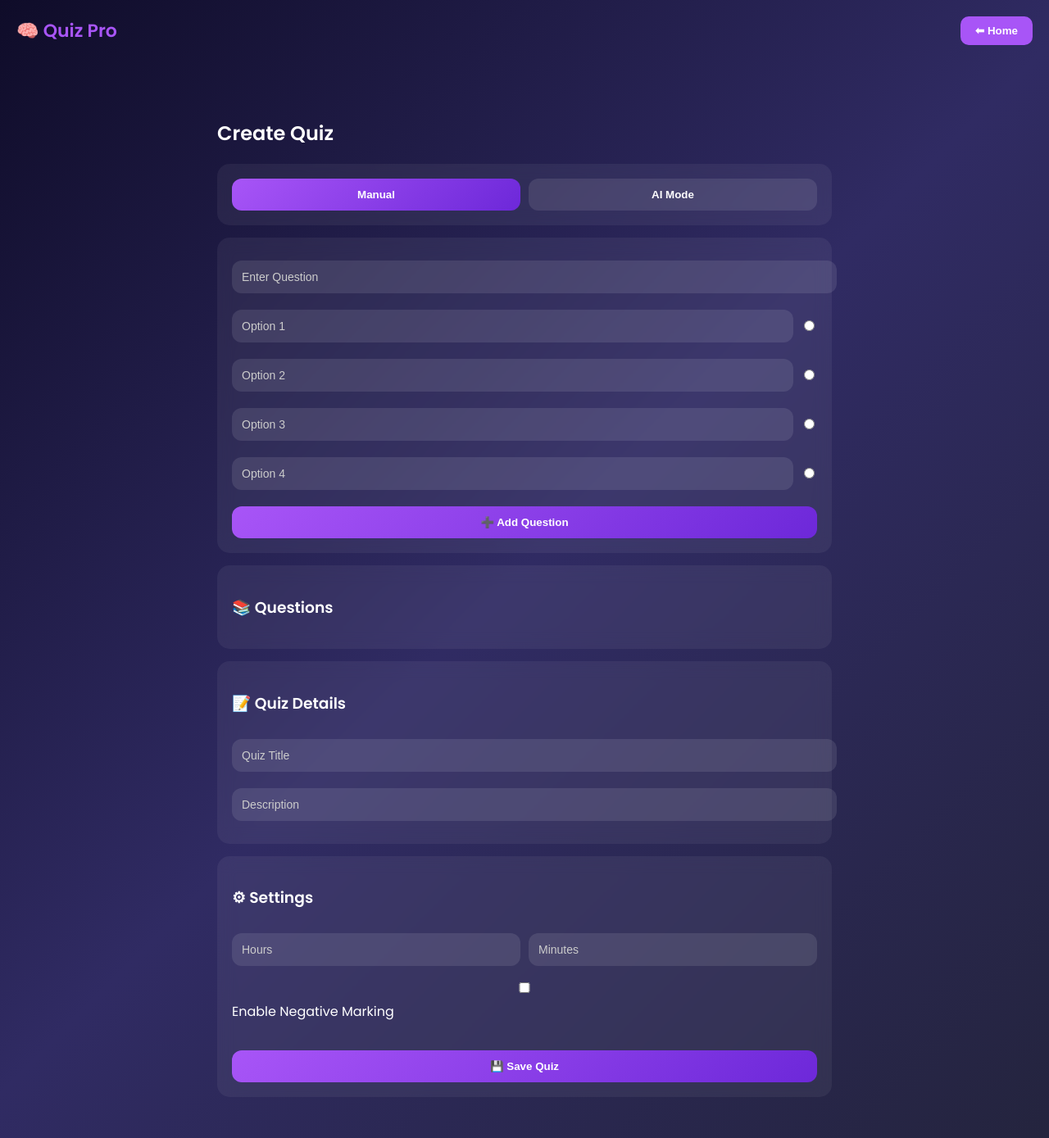
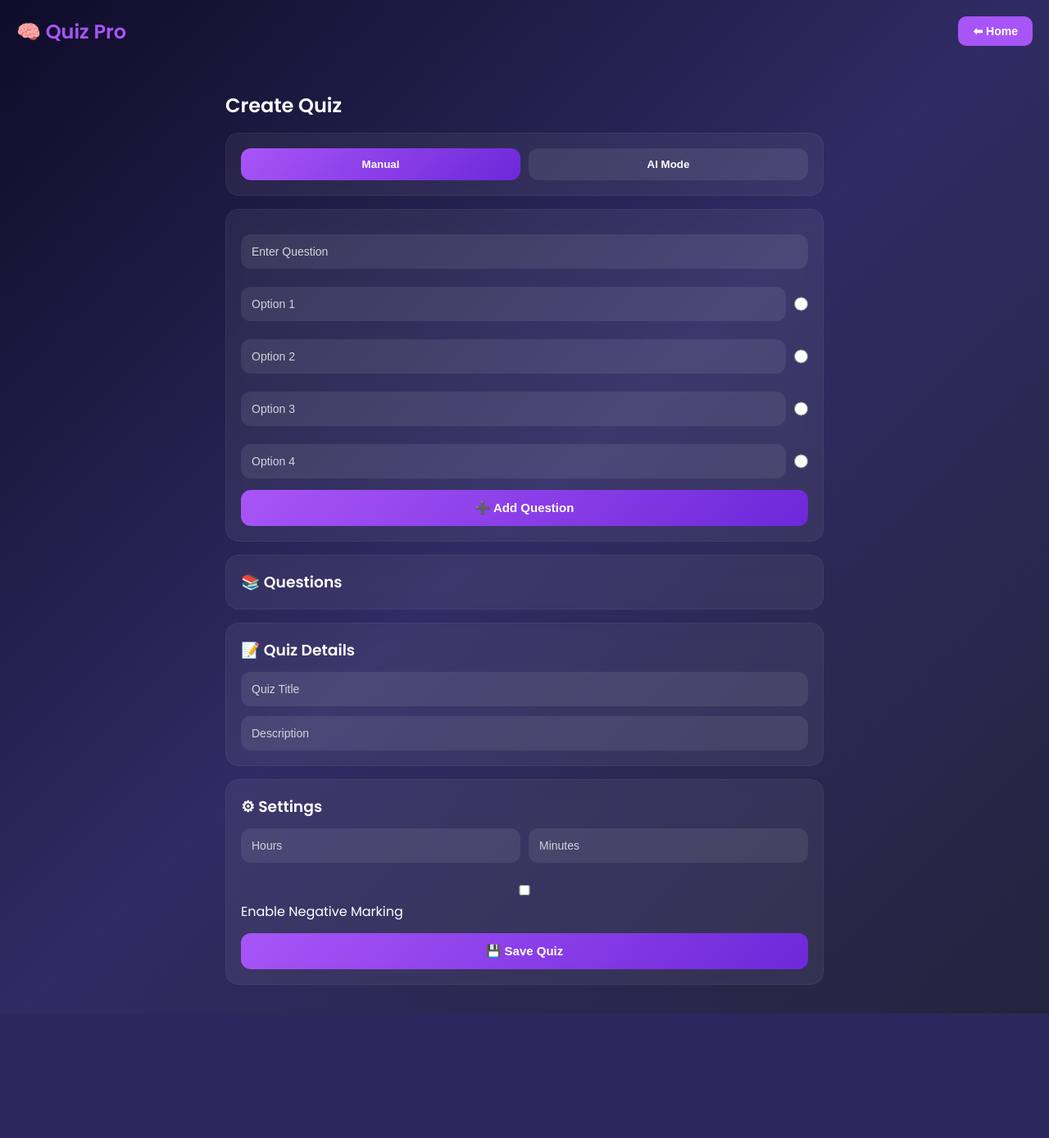
Before and after one commit to madiha09shaikh-sys/Quiz-Creator-Hub, a Flask app: page /create in a window 1280 px wide. Shown: the whole page at 82% size. After the commit the page ends 1237 px from the top, so only its background shows below. Run offline with Flask 3, Linux system fonts and the light colour scheme; the visitor is signed in with stand-in values (Sample User, id 1).

Commit message:
Update create_quiz.html

```diff
--- a/templates/create_quiz.html
+++ b/templates/create_quiz.html
@@ -14,12 +14,20 @@ rel="stylesheet">
 
 <style>
 
+*{
+    margin:0;
+    padding:0;
+    box-sizing:border-box;
+}
+
 body{
-    margin:0;
     font-family:'Poppins',sans-serif;
     background:linear-gradient(135deg,#0f0c29,#302b63,#24243e);
     color:white;
+    min-height:100vh;
 }
+
+/* NAV */
 
 nav{
     display:flex;
@@ -32,7 +40,7 @@ nav{
 
 .logo{
     color:#a855f7;
-    font-size:22px;
+    font-size:24px;
     font-weight:600;
 }
 
@@ -44,21 +52,29 @@ nav button{
     border-radius:10px;
     cursor:pointer;
     font-weight:600;
+    font-size:14px;
 }
 
+/* CONTAINER */
+
 .container{
-    max-width:750px;
-    margin:30px auto;
-    padding:20px;
+    max-width:760px;
+    margin:20px auto;
+    padding:15px;
 }
+
+/* SECTION */
 
 .section{
     background:rgba(255,255,255,0.06);
     padding:18px;
-    border-radius:15px;
-    margin-top:15px;
+    border-radius:16px;
+    margin-top:16px;
     backdrop-filter:blur(10px);
+    border:1px solid rgba(255,255,255,0.05);
 }
+
+/* MODE BUTTONS */
 
 .mode-buttons{
     display:flex;
@@ -68,79 +84,113 @@ nav button{
 .mode-buttons button{
     flex:1;
     padding:12px;
+    border:none;
     border-radius:12px;
-    border:none;
-    background:rgba(255,255,255,0.1);
+    background:rgba(255,255,255,0.08);
     color:white;
     cursor:pointer;
     font-weight:600;
+    transition:0.3s;
 }
 
 .active{
     background:linear-gradient(135deg,#a855f7,#6d28d9) !important;
 }
 
+/* INPUTS */
+
 input,
 select,
 textarea{
     width:100%;
-    padding:12px;
-    margin:10px 0;
+    padding:13px;
+    margin-top:12px;
+    border:none;
     border-radius:12px;
-    border:none;
+    background:rgba(255,255,255,0.08);
+    color:white;
     outline:none;
-    background:rgba(255,255,255,0.1);
-    color:white;
     font-size:14px;
 }
 
 input::placeholder,
 textarea::placeholder{
-    color:#ccc;
+    color:#d1d5db;
 }
 
 select option{
     color:black;
 }
 
+/* OPTION */
+
 .option{
     display:flex;
+    align-items:center;
     gap:10px;
-    align-items:center;
+    margin-top:10px;
 }
 
 .option input[type="radio"]{
-    width:20px;
+    width:18px;
+    height:18px;
 }
+
+/* BUTTON */
 
 .btn{
     width:100%;
-    padding:12px;
+    padding:13px;
+    border:none;
     border-radius:12px;
-    border:none;
     background:linear-gradient(135deg,#a855f7,#6d28d9);
     color:white;
-    font-weight:bold;
+    font-weight:600;
     cursor:pointer;
-    margin-top:10px;
+    margin-top:14px;
+    font-size:15px;
+    transition:0.3s;
 }
 
-.question-box{
-    background:rgba(255,255,255,0.08);
-    padding:14px;
-    border-radius:12px;
-    margin-top:12px;
-    line-height:1.7;
+.btn:hover{
+    transform:scale(1.02);
 }
 
+/* QUESTION BOX */
+
+.question-box{
+    background:rgba(255,255,255,0.07);
+    padding:15px;
+    border-radius:14px;
+    margin-top:12px;
+    line-height:1.8;
+    font-size:14px;
+}
+
+/* AI LOADING */
+
 .ai-loading{
+    margin-top:15px;
     text-align:center;
-    margin-top:15px;
     color:#c084fc;
     font-weight:600;
 }
 
-@media(max-width:600px){
+/* MOBILE */
+
+@media(max-width:700px){
+
+    nav{
+        padding:15px;
+    }
+
+    .logo{
+        font-size:20px;
+    }
+
+    .container{
+        padding:12px;
+    }
 
     .mode-buttons{
         flex-direction:column;
@@ -158,6 +208,8 @@ select option{
 
 <body>
 
+<!-- NAV -->
+
 <nav>
 
 <div class="logo">
@@ -169,6 +221,8 @@ select option{
 </button>
 
 </nav>
+
+<!-- CONTAINER -->
 
 <div class="container">
 
@@ -267,7 +321,7 @@ class="section"
 style="display:none;">
 
 <input id="topic"
-placeholder="Enter Topic (Example: Java, Python, Math)">
+placeholder="Enter Topic (Example: Python, Java, Math)">
 
 <input id="qcount"
 type="number"
@@ -354,7 +408,7 @@ placeholder="Minutes">
 
 </div>
 
-<label>
+<label style="display:block; margin-top:15px;">
 
 <input type="checkbox"
 id="negativeCheck"
@@ -367,8 +421,6 @@ Enable Negative Marking
 <input id="negativeValue"
 placeholder="Negative Marks"
 style="display:none;">
-
-<br><br>
 
 <button class="btn"
 onclick="saveQuiz()">
@@ -410,11 +462,13 @@ function toggleNegative(){
 
 function showManual(){
 
-    manual.style.display =
-    "block";
+    document.getElementById(
+    "manual"
+    ).style.display = "block";
 
-    ai.style.display =
-    "none";
+    document.getElementById(
+    "ai"
+    ).style.display = "none";
 
     manualBtn.classList.add(
     "active"
@@ -428,11 +482,13 @@ function showManual(){
 
 function showAI(){
 
-    manual.style.display =
-    "none";
+    document.getElementById(
+    "manual"
+    ).style.display = "none";
 
-    ai.style.display =
-    "block";
+    document.getElementById(
+    "ai"
+    ).style.display = "block";
 
     aiBtn.classList.add(
     "active"
@@ -513,7 +569,7 @@ document.querySelectorAll(
 
 }
 
-/* AI GENERATOR */
+/* AI QUESTIONS */
 
 function generateAI(){
 
@@ -545,36 +601,46 @@ return;
 document.getElementById(
 "aiLoading"
 ).innerText =
-"Generating AI Questions...";
+"🤖 AI Generating Questions...";
 
-/* SAMPLE AI QUESTIONS */
+/* CLEAR */
+
+setTimeout(()=>{
 
 for(let i=1;i<=count;i++){
 
-let qText =
-`${topic} (${level}) Question ${i}`;
+let aiQuestions = [
 
-let option1 =
-`${topic} Option A`;
+`What is ${topic}?`,
+`Who invented ${topic}?`,
+`Why is ${topic} important?`,
+`Which language is used in ${topic}?`,
+`What are advantages of ${topic}?`,
+`What is the main concept of ${topic}?`,
+`Which company uses ${topic}?`,
+`What is the future of ${topic}?`
 
-let option2 =
-`${topic} Option B`;
+];
 
-let option3 =
-`${topic} Option C`;
+let randomQuestion =
 
-let option4 =
-`${topic} Option D`;
+aiQuestions[
+Math.floor(
+Math.random()*aiQuestions.length
+)
+];
 
 questions.push({
 
-q:qText,
+q:randomQuestion,
 
 options:[
-option1,
-option2,
-option3,
-option4
+
+`${topic} Option A`,
+`${topic} Option B`,
+`${topic} Option C`,
+`${topic} Option D`
+
 ],
 
 correct:
@@ -589,7 +655,9 @@ renderQuestions();
 document.getElementById(
 "aiLoading"
 ).innerText =
-"✅ AI Questions Generated";
+"✅ AI Questions Generated Successfully";
+
+},1000);
 
 }
 
```
